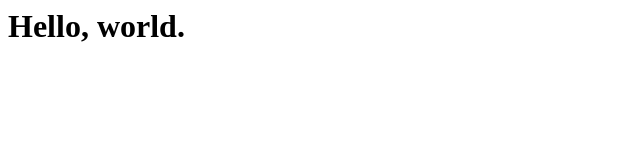
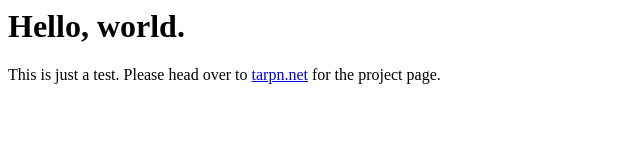
Before and after one commit to tarpn/tarpn.github.io, a plain HTML site: page index.html in a window 1280 px wide. Shown: the whole page, without its empty margins (0-640 px from the left). Drawn offline with Linux system fonts and the light colour scheme.

Commit message:
Update index.html

```diff
--- a/index.html
+++ b/index.html
@@ -1 +1,3 @@
 <h1>Hello, world.</h1>
+
+<p>This is just a test. Please head over to <a href="http://tarpn.net">tarpn.net</a> for the project page.</p>
```
